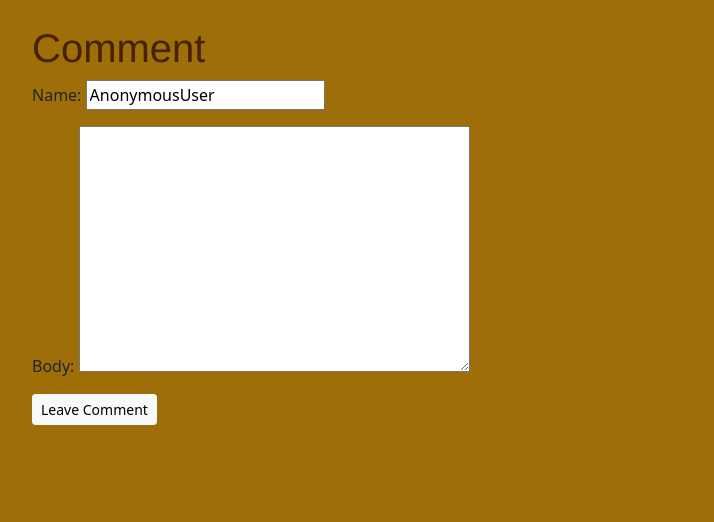
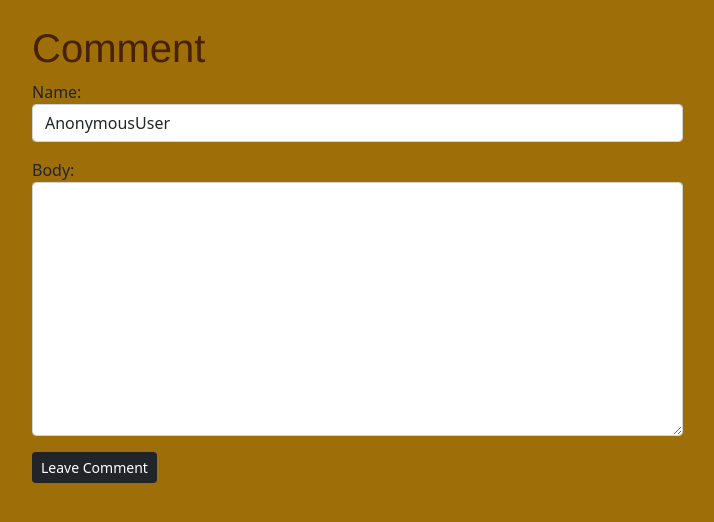
Before and after one commit to MarieEngel/fairytales, a Django app: page /fairytales/collection/1/comment/ in a window 1280 px wide. Shown: the part 64-586 px from the top of the page, without its empty margins (50-764 px from the left). Run offline with Django 3.2, Linux system fonts and the light colour scheme; parts of the project's set-up code (start-up, migrations or seed data) failed here and were passed over.

Commit message:
forms layout

```diff
--- a/fairytales/forms.py
+++ b/fairytales/forms.py
@@ -5,10 +5,10 @@ from .models import Fairytale, Profile, Category, Comment
 
 
 class LoginForm(forms.Form):
-    username = forms.CharField(max_length=50)
+    username = forms.CharField(max_length=50, widget=forms.TextInput(attrs={"class": "form-control"}))
     password = forms.CharField(
-        max_length=50, widget=forms.PasswordInput
-    )  # hides the input
+        max_length=50, widget=forms.PasswordInput(attrs={"class": "form-control"})
+    )
 
 
 # class AddFairytaleForm(ModelForm):
@@ -18,6 +18,8 @@ class LoginForm(forms.Form):
 #         widgets = {
 #             "posted_by": HiddenInput()
 #         }
+
+
 choices = Category.objects.all().values_list(
     "name", "name"
 )  # alternative for hard coding
@@ -32,8 +34,13 @@ class AddFairytaleForm(ModelForm):
         model = Fairytale
         exclude = ["posted_by", "vector_column"]
         widgets = {
+            "title": forms.TextInput(attrs={"class": "form-control"}),
+            "author": forms.TextInput(attrs={"class": "form-control"}),
+            "image":forms.FileInput(attrs={"class": "form-control"}),
+            "body": forms.Textarea(attrs={"class": "form-control"}),
+            "slug": forms.TextInput(attrs={"class": "form-control"}),
             "category": forms.Select(
-                choices=choice_list, attrs={"class": "form-controle"}
+                choices=choice_list, attrs={"class": "form-control"}
             )
         }
 
@@ -52,9 +59,14 @@ class CategoryForm(ModelForm):
     class Meta:
         model = Category
         fields = "__all__"
+        widgets = {
+            "name": forms.TextInput(attrs={"class": "form-control"})}
 
 
 class CommentForm(ModelForm):
     class Meta:
         model = Comment
         exclude = ["fairytale"]
+        widgets = {
+            "name": forms.TextInput(attrs={"class": "form-control"}),
+            "body": forms.Textarea(attrs={"class": "form-control"})}
--- a/fairytales/templates/fairytales/add_category.html
+++ b/fairytales/templates/fairytales/add_category.html
@@ -1,11 +1,11 @@
 {% extends 'fairytales/base.html' %}
 {% block content %}
 <h1>Add a Category</h1>
-
+<div class="col-sm-7">
     <form method="post" enctype="multipart/form-data">
         {{ form.as_p }}
         {% csrf_token %}
-        <button type="submit" class="btn btn-sm btn-light">Submit</button>
+        <button type="submit" class="btn btn-sm btn-dark">Submit</button>
     </form>
-    <p>{{ success_message }}</p>
+</div>
 {% endblock content %}
--- a/fairytales/templates/fairytales/add_comment.html
+++ b/fairytales/templates/fairytales/add_comment.html
@@ -1,10 +1,11 @@
 {% extends 'fairytales/base.html' %}
 {% block content %}
 <h1>Comment</h1>
+<div class="col-sm-7">
     <form method="post">
         {{ form.as_p }}
         {% csrf_token %}
-        <button type="submit" class="btn btn-sm btn-light">Leave Comment</button>
+        <button type="submit" class="btn btn-sm btn-dark">Leave Comment</button>
     </form>
-    <p>{{ success_message }}</p>
+</div>
 {% endblock content %}
--- a/fairytales/templates/fairytales/add_fairytale.html
+++ b/fairytales/templates/fairytales/add_fairytale.html
@@ -1,11 +1,12 @@
 {% extends 'fairytales/base.html' %}
 {% block content %}
 <h1>Add a Fairytale</h1>
-
+<div class="col-sm-7">
     <form method="post" enctype="multipart/form-data">
         {{ form.as_p }}
         {% csrf_token %}
-        <button type="submit" class="btn btn-sm btn-light" >Submit</button>
+        <button type="submit" class="btn btn-sm btn-dark" >Submit</button>
     </form>
+</div>
     <p>{{ success_message }}</p>
 {% endblock content %}
--- a/fairytales/templates/fairytales/base.html
+++ b/fairytales/templates/fairytales/base.html
@@ -73,4 +73,8 @@
     <!-- Option 1: Bootstrap Bundle with Popper -->
     <script src="https://cdn.jsdelivr.net/npm/bootstrap@5.1.3/dist/js/bootstrap.bundle.min.js" integrity="sha384-ka7Sk0Gln4gmtz2MlQnikT1wXgYsOg+OMhuP+IlRH9sENBO0LRn5q+8nbTov4+1p" crossorigin="anonymous"></script>
   </body>
+
+  <footer>
+
+  </footer>
 </html>
--- a/fairytales/templates/fairytales/delete_fairytale.html
+++ b/fairytales/templates/fairytales/delete_fairytale.html
@@ -5,7 +5,7 @@
     <form method="post" enctype="multipart/form-data">
         {% csrf_token %}
         Are you sure you want to delete this entry?
-        <button type="submit" class="btn btn-sm btn-light">Yes, delete</button>
+        <button type="submit" class="btn btn-sm btn-dark">Yes, delete</button>
         <a href="{%url "collection"%}">Cancel</a>
 
     </form>
--- a/fairytales/templates/fairytales/profile.html
+++ b/fairytales/templates/fairytales/profile.html
@@ -17,7 +17,7 @@
             {{ p_form }} <!-- Profile form -->
         </fieldset>
         <div class="form-group">
-            <button cclass="btn btn-sm btn-light" type="submit">Update</button>
+            <button cclass="btn btn-sm btn-dark" type="submit">Update</button>
         </div>
     </form>
   </div>
--- a/fairytales/templates/fairytales/search.html
+++ b/fairytales/templates/fairytales/search.html
@@ -7,7 +7,7 @@
 <h1>Search</h1>
 <form>
     {{ form }}
-    <button type="submit" class="btn btn-sm btn-light">Submit</button>
+    <button type="submit" class="btn btn-sm btn-dark">Submit</button>
 </form>
 <p>{{ success_message }}</p>
 <ul>
--- a/fairytales/templates/fairytales/update_fairytale.html
+++ b/fairytales/templates/fairytales/update_fairytale.html
@@ -7,7 +7,7 @@
             <form method="post" enctype="multipart/form-data">
                 {{ form.as_p }}
                 {% csrf_token %}
-                <button type="submit" class="btn btn-sm btn-light">Submit</button>
+                <button type="submit" class="btn btn-sm btn-dark">Submit</button>
             </form>
             <p>{{ success_message }}</p>
     {%else%}
```
Also changed, not shown: fairytales/templates/fairytales/login.html (+4 -3 lines).
